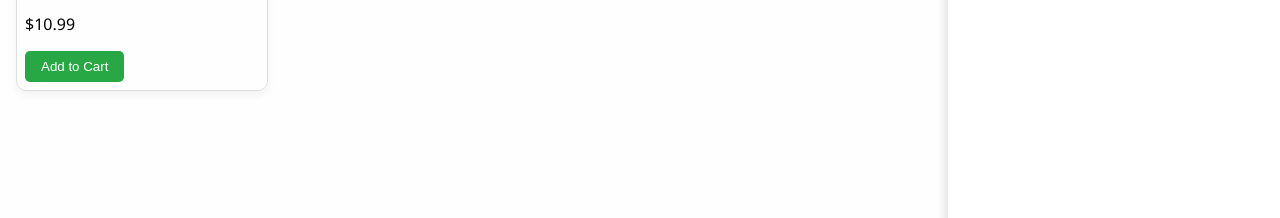
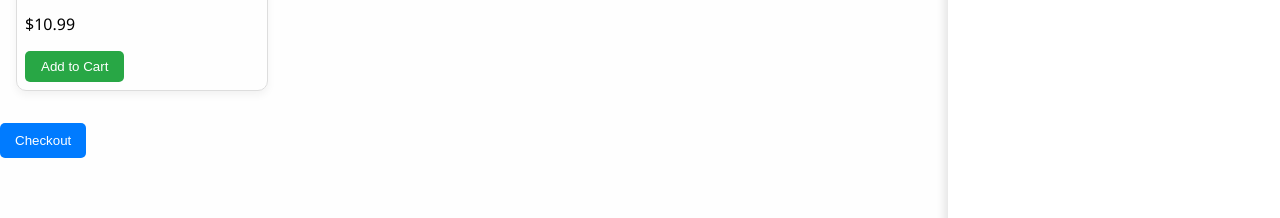
Before and after one commit to Samuellaveti/foodapp, a plain HTML site: page index.html in a window 1280 px wide. Shown: the part 582-800 px from the top of the page. Drawn offline with Linux system fonts and the light colour scheme.

Commit message:
Update index.html

```diff
--- a/index.html
+++ b/index.html
@@ -156,3 +156,4 @@
 
 </body>
 </html>
+<button onclick="checkout()" style="margin-top: 1rem; background: #007bff; color: white; border: none; padding: 10px 15px; border-radius: 5px; cursor: pointer;">Checkout</button>
```
